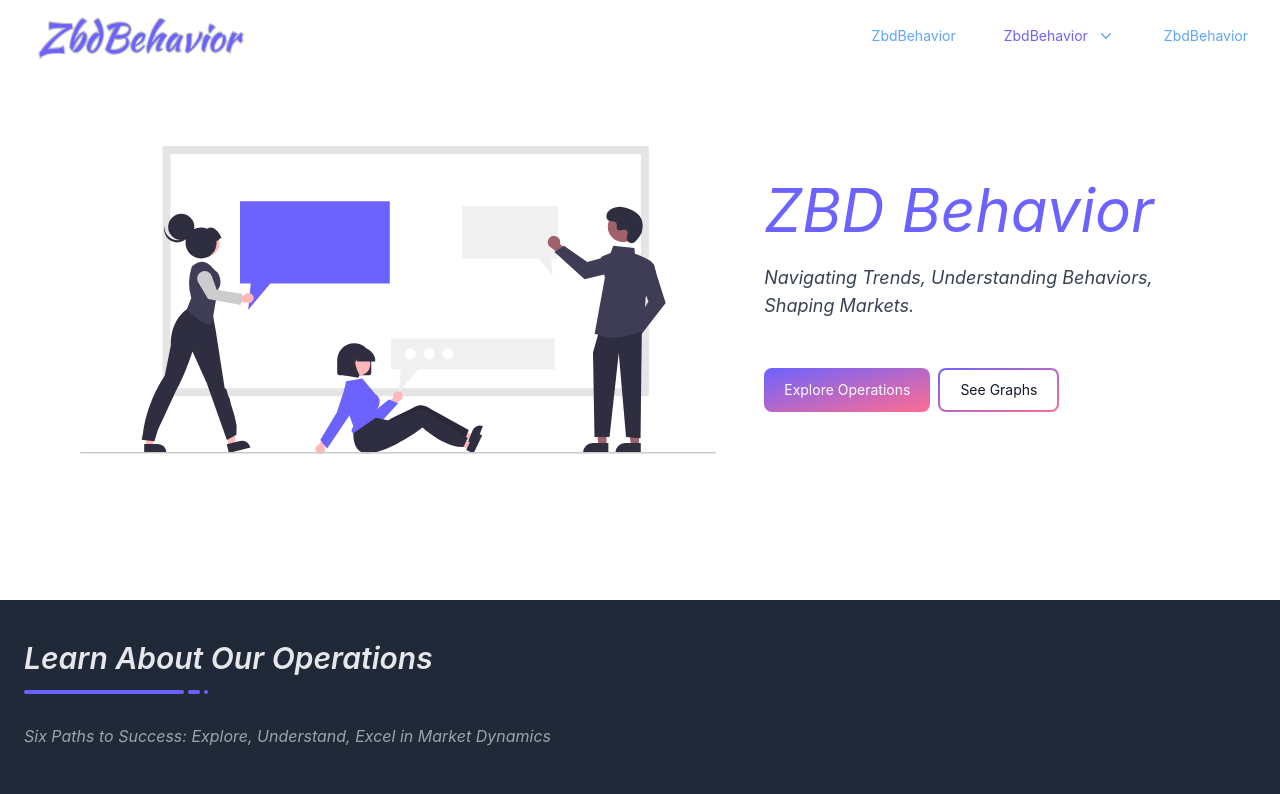
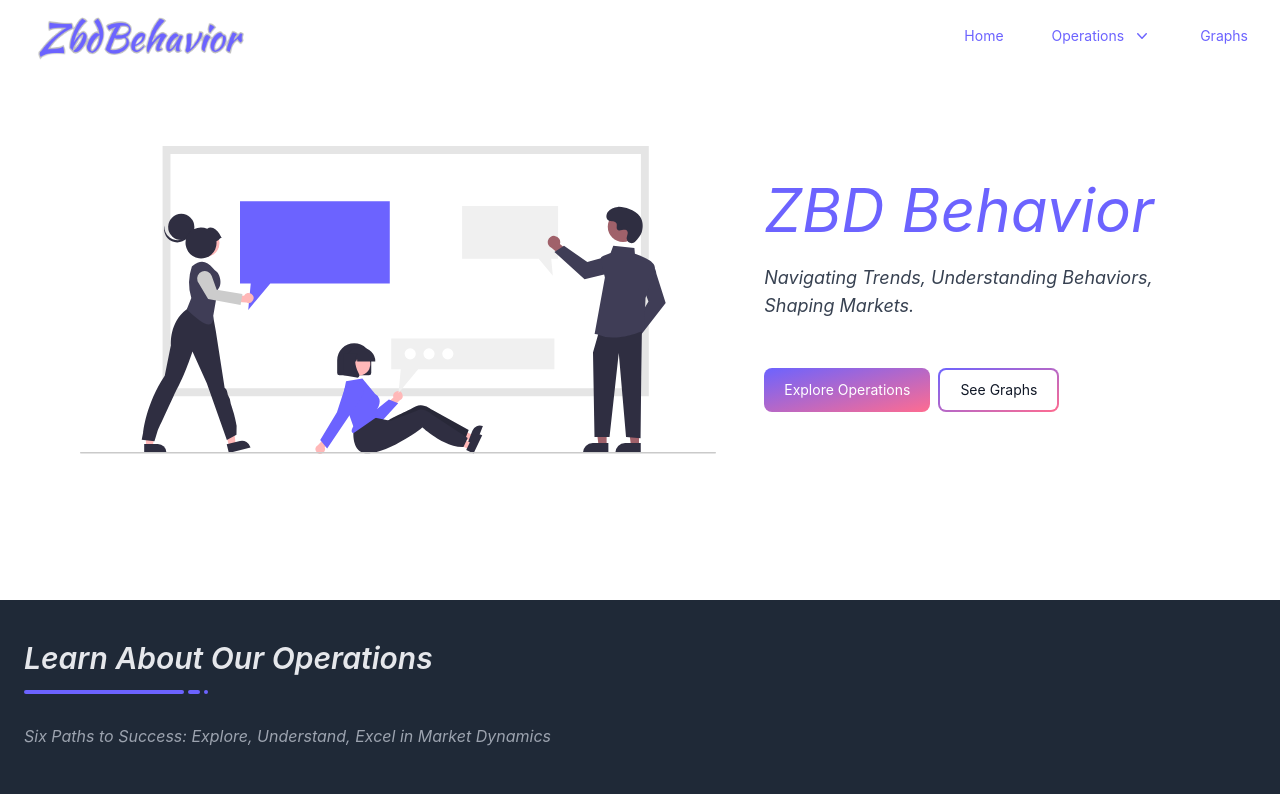
Before and after one commit to boraozisik/zbdbehavior, a React (Create React App) app: page /home in a window 1280 px wide. Shown: the top 794 px of the page. Built offline with nearby package versions, Linux system fonts and the light colour scheme.

Commit message:
style fixes landing

```diff
--- a/public/index.html
+++ b/public/index.html
@@ -24,7 +24,7 @@
       work correctly both with client-side routing and a non-root public URL.
       Learn how to configure a non-root public URL by running `npm run build`.
     -->
-    <title>React App</title>
+    <title>ZBDBehavior</title>
   </head>
   <body>
     <noscript>You need to enable JavaScript to run this app.</noscript>
--- /dev/null
+++ b/src/components/home/Footer.tsx
@@ -0,0 +1,26 @@
+import React from "react";
+
+type Props = {};
+
+const Footer = (props: Props) => {
+  return (
+    <div className=" bg-gray-800">
+      <div className="max-w-2xl mx-auto text-white py-10">
+        <div className="text-center">
+          <h3 className="text-3xl mb-3 font-semibold italic">ZBDBehavior</h3>
+          <p className="font-semibold italic">
+            Shape the Future with Data, Connect with Customers.
+          </p>
+        </div>
+        <div className="mt-28 flex flex-col md:flex-row md:justify-between items-center text-sm text-gray-400">
+          <p className="order-2 md:order-1 mt-8 md:mt-0 font-semibold italic">
+            {" "}
+            &copy; ZBDBehavior.{" "}
+          </p>
+        </div>
+      </div>
+    </div>
+  );
+};
+
+export default Footer;
--- a/src/components/home/Navbar.tsx
+++ b/src/components/home/Navbar.tsx
@@ -18,25 +18,37 @@ const AppNavbar = (props: Props) => {
   const [isShowing, setIsShowing] = useState(false);
   const about = [
     {
-      name: "ZbdBehavior",
+      name: "Potential Sales Excel",
       description: "ZbdBehavior",
       // onClick: () => router.push("/ZbdBehavior"),
       icon: AutoStoriesOutlinedIcon,
     },
     {
-      name: "ZbdBehavior",
+      name: "Operation2",
       description: "ZbdBehavior",
       // onClick: () => router.push("/ZbdBehaviorr"),
       icon: RouteOutlinedIcon,
     },
     {
-      name: "ZbdBehavior",
+      name: "Operation3",
       description: "ZbdBehavior",
       // onClick: () => router.push("/ZbdBehavior"),
       icon: CelebrationOutlinedIcon,
     },
     {
-      name: "ZbdBehavior",
+      name: "Operation3",
+      description: "ZbdBehavior",
+      // onClick: () => router.push("/ZbdBehavior"),
+      icon: ConnectWithoutContactOutlinedIcon,
+    },
+    {
+      name: "Operation4",
+      description: "ZbdBehavior",
+      // onClick: () => router.push("/ZbdBehavior"),
+      icon: ConnectWithoutContactOutlinedIcon,
+    },
+    {
+      name: "Operation5",
       description: "ZbdBehavior",
       // onClick: () => router.push("/ZbdBehavior"),
       icon: ConnectWithoutContactOutlinedIcon,
@@ -105,10 +117,10 @@ const AppNavbar = (props: Props) => {
         </div>
         <div className="hidden lg:flex lg:gap-x-12">
           <button
-            className="text-sm font-inter leading-6 text-blue-400 hover:text-[#fde047]"
-            style={{ cursor: "pointer" }}
+            className="text-sm font-inter leading-6 hover:text-[#fde047]"
+            style={{ cursor: "pointer", color: primary.main }}
           >
-            ZbdBehavior
+            Home
           </button>
 
           <ClickAwayListener onClickAway={() => setIsShowing(false)}>
@@ -117,17 +129,19 @@ const AppNavbar = (props: Props) => {
                 className="text-sm font-inter flex items-center gap-x-1 leading-6 text-[#8cbeef] focus:outline-none"
                 onClick={() => setIsShowing((isShowing) => !isShowing)}
               >
-                <span style={{ color: primary.main }}>ZbdBehavior</span>
+                <span style={{ color: primary.main }}>Operations</span>
                 <span className="ml-1">
                   {isShowing ? (
                     <ChevronUpIcon
                       className="h-5 w-5 text-blue-400"
                       aria-hidden="true"
+                      style={{ color: primary.main }}
                     />
                   ) : (
                     <ChevronDownIcon
                       className="h-5 w-5 text-blue-400"
                       aria-hidden="true"
+                      style={{ color: primary.main }}
                     />
                   )}
                 </span>
@@ -176,8 +190,9 @@ const AppNavbar = (props: Props) => {
           <button
             className="text-sm font-inter leading-6 text-blue-400 hover:text-[#fde047] "
             // onClick={() => router.push("/work")}
+            style={{ color: primary.main }}
           >
-            ZbdBehavior
+            Graphs
           </button>
         </div>
       </nav>
--- a/src/views/HomeView.tsx
+++ b/src/views/HomeView.tsx
@@ -1,3 +1,4 @@
+import Footer from "../components/home/Footer";
 import Hero from "../components/home/Hero";
 import AppNavbar from "../components/home/Navbar";
 import Operations from "../components/home/Operations";
@@ -12,6 +13,7 @@ const HomeView = (props: Props) => {
       <Hero />
       <Operations />
       <Timeline />
+      <Footer />
     </>
   );
 };
--- a/src/views/predictionexcel/components/ExcelForm.tsx
+++ b/src/views/predictionexcel/components/ExcelForm.tsx
@@ -15,6 +15,13 @@ import { primary, success } from "../../../theme/themeColors";
 import GetTemplate from "./GetTemplate";
 
 type Props = {};
+
+type ExcelTemplate = {
+  ID: string;
+  DATE: string;
+  PRODUCTNAME: string;
+  COUNT: number | null;
+};
 
 const ExcelForm = (props: Props) => {
   const [uploadLoading, setLoading] = React.useState(false);
@@ -38,7 +45,10 @@ const ExcelForm = (props: Props) => {
     }
   };
 
+  const uploadFile = async (e: any) => {};
+
   const selectFile = async (e: any) => {
+    let excelData: ExcelTemplate[] = [];
     const file = e.target.files[0];
     console.log("file", e.target.files[0]);
     const data = await file.arrayBuffer();
@@ -48,6 +58,7 @@ const ExcelForm = (props: Props) => {
       const worksheet = workbook.Sheets[worksheetName];
 
       const jsonData = XLSX.utils.sheet_to_json(worksheet);
+      excelData = jsonData as ExcelTemplate[];
       console.log("json data", jsonData);
     });
   };
```
Also changed, not shown: 1 other file (tests, documents, lock files or other folders).
